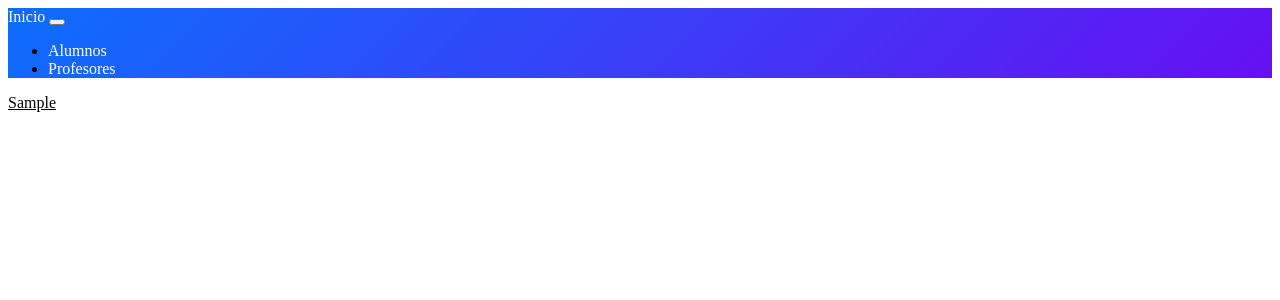
After one commit to NicoSantana88/Proyecto.Nico.Santana, a Django app: template myapp/templates/myapp/base.html in a window 1280 px wide. The commit adds this page. Shown: the top 300 px of the page. Run offline with Django 5.2, Linux system fonts and the light colour scheme; the template is opened without the code that fills it: most values are stand-ins (such as "Sample title", 1, 10 or a date in 2020).

Commit message:
Se agregan las url de cada app

```diff
--- /dev/null
+++ b/myapp/templates/myapp/base.html
@@ -0,0 +1,33 @@
+<!DOCTYPE html>
+<html lang="en">
+<head>
+    <meta charset="UTF-8">
+    <meta name="viewport" content="width=device-width, initial-scale=1.0">
+    <title>INICIO</title>
+   <href="https://cdn.jsdelivr.net/npm/bootstrap@5.3.8/dist/css/bootstrap.min.css" rel="stylesheet"> <style> .navbar-custom { background: linear-gradient(135deg, #0d6efd, #6610f2); } .navbar-custom a { color: #fff; font-weight: 500; text-decoration: none; } .navbar-custom a:hover { color: #ffc107; } </style>
+</head>
+<body>
+<nav class="navbar navbar-expand-lg navbar-dark navbar-custom shadow">
+    <div class="container">
+
+         <a href="#" class="navbar-brand">Inicio</a>
+         <button class="navbar-toggler" type="button" data-bs-toggle="collapse" data-bs-target="#menu" aria-controls="menu" aria-expanded="false" aria-label="Toggle navigation">
+             <span class="navbar-toggler-icon"></span>
+        </button>
+              <div class="collapse navbar-collapse" id="menu">
+                <ul class="navbar-nav ms-auto text-center">
+                    <li class="nav-item">
+                        <a href="{% url 'alumnos_app:estudiantes' %}" class="nav-link px-3">Alumnos</a>
+                    </li>
+                    <li class="nav-item">
+                        <a href="{% url 'profesores_app:Profesores' %}" class="nav-link px-3">Profesores</a>
+                    </li>
+                </ul>
+             </div>
+             </div>
+</nav>
+
+<u>{{mensaje2}}</u>
+<script src="https://cdn.jsdelivr.net/npm/bootstrap@5.3.8/dist/js/bootstrap.bundle.min.js" integrity="sha384-FKyoEForCGlyvwx9Hj09JcYn3nv7wiPVlz7YYwJrWVcXK/BmnVDxM+D2scQbITxI" crossorigin="anonymous"></script>
+</body>
+</html>
--- a/myapp/templates/myapp/index.html
+++ b/myapp/templates/myapp/index.html
@@ -3,12 +3,9 @@
 <head>
     <meta charset="UTF-8">
     <meta name="viewport" content="width=device-width, initial-scale=1.0">
-    <title>Caratula</title>
-
+    <title>Document0</title>
 </head>
 <body>
-    <h1>Primer Mensaje</h1>
-    <p>{{ mensaje }}</p>
 
 </body>
 </html>
```
Also changed, not shown: Proyecto1/urls.py (+5 -6 lines), alumnos_app/urls.py (added, +8 -0 lines), myapp/urls.py (added, +8 -0 lines), myapp/views_intro.py (+4 -3 lines), profesores_app/urls.py (added, +7 -0 lines), profesores_app/views.py (+10 -0 lines), README.md.
